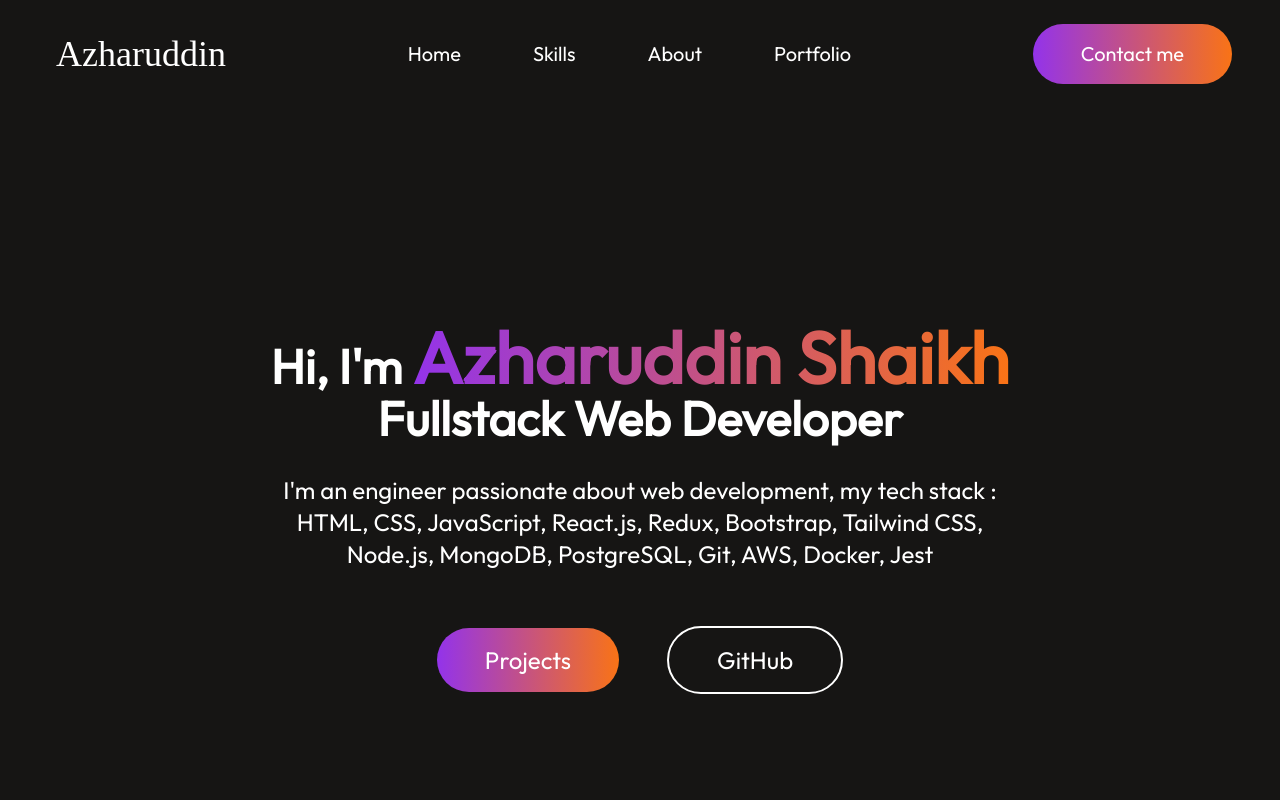
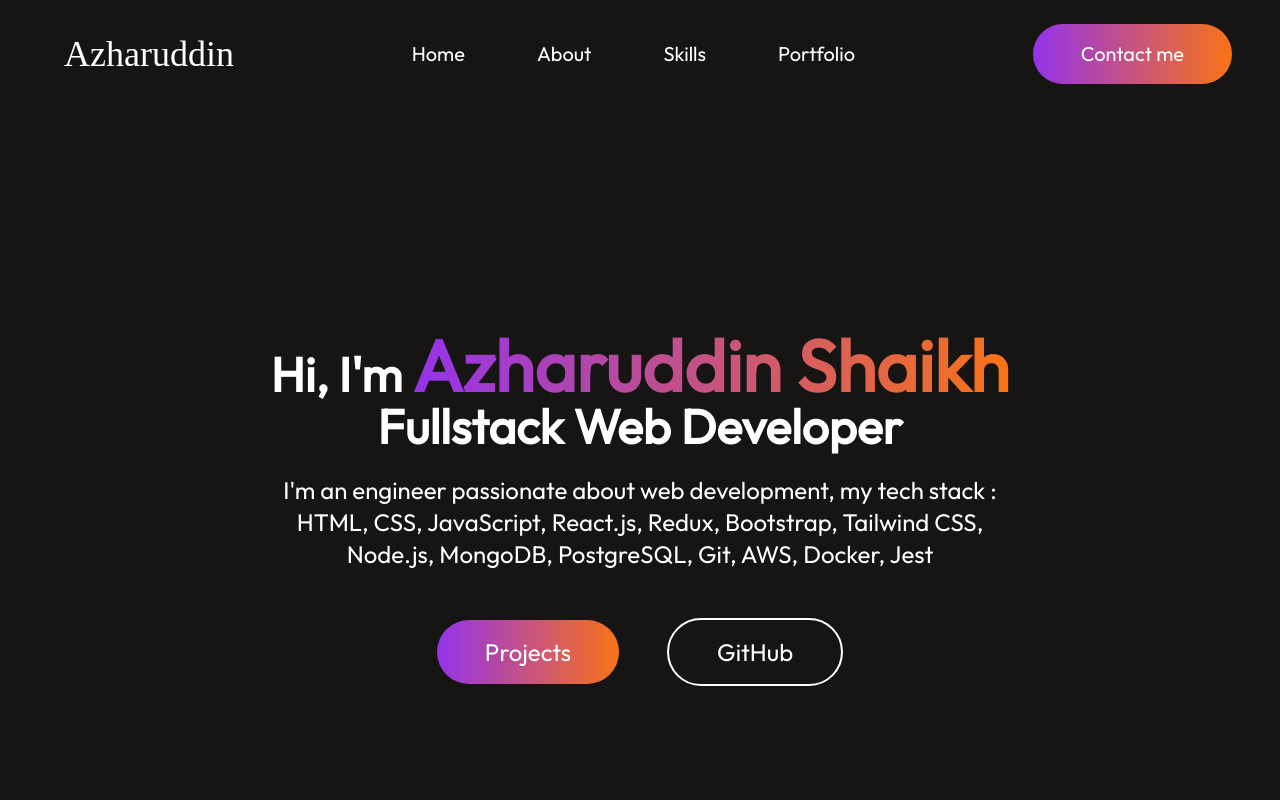
Before and after one commit to Azharuddin-Sk/portfolio, a React (Vite) app: page / in a window 1280 px wide. Shown: the top 800 px of the page. Built offline with nearby package versions, Linux system fonts and the light colour scheme; a web font is replaced by a local one.

Commit message:
updated portfolio3

```diff
--- a/src/components/Home.jsx
+++ b/src/components/Home.jsx
@@ -5,7 +5,7 @@ function Home() {
   return (
     <div
       name="home"
-      className="h-screen flex flex-col items-center justify-center gap-8 text-white"
+      className="h-screen flex flex-col items-center justify-center gap-6 text-white"
     >
       <h1 className="sm:w-3/4 text-center text-2xl font-bold md:text-5xl animate-slidein opacity-0 [--slidein-delay:500ms] ...">
         Hi, I'm{" "}
--- a/src/components/NavBar.jsx
+++ b/src/components/NavBar.jsx
@@ -12,11 +12,11 @@ function NavBar() {
     },
     {
       id: 2,
-      link: "skills",
+      link: "about",
     },
     {
       id: 3,
-      link: "about",
+      link: "skills",
     },
     {
       id: 4,
@@ -26,14 +26,14 @@ function NavBar() {
   return (
     <div className="flex justify-between items-center sm:mx-12 my-6 text-white">
       <div>
-        <h2 className="text-4xl font-signature ml-2">Azharuddin</h2>
+        <h2 className="text-4xl font-signature ml-4">Azharuddin</h2>
       </div>
 
       <ul className="hidden md:flex items-center gap-10 text-xl">
         {links.map(({ id, link }) => (
           <li
             key={id}
-            className="px-4 cursor-pointer capitalize font-medium text-white hover:scale-105 duration-200"
+            className="px-4 cursor-pointer capitalize font-medium text-white hover:scale-110 duration-200"
           >
             <Link to={link} smooth duration={500}>
               {link}
@@ -41,7 +41,7 @@ function NavBar() {
           </li>
         ))}
       </ul>
-      <div className="relative px-12 py-4 text-xl rounded-full cursor-pointer bg-gradient-to-r from-purple-600 to-orange-500 hover:scale-105 transition-all duration-300 hidden md:block">
+      <div className="relative px-12 py-4 text-xl rounded-full cursor-pointer bg-gradient-to-r from-purple-600 to-orange-500 hover:scale-110 transition-all duration-300 hidden md:block">
         Contact me
         <span className="absolute bg-purple-200 text-black text-sm font-semibold py-1 px-2 rounded opacity-0 hover:opacity-100 transition-opacity duration-300 -bottom-2 left-1/2 transform -translate-x-1/2">
           mohdazhar.313@gmail.com
@@ -50,15 +50,18 @@ function NavBar() {
 
       <div
         onClick={() => setNav(!nav)}
-        className="cursor-pointer px-1 z-10 text-gray-500 md:hidden"
+        className="cursor-pointer mr-4 z-10 text-gray-500 md:hidden"
       >
         {nav ? <FaTimes size={30} /> : <FaBars size={30} />}
       </div>
 
       {nav && (
-        <ul className="flex flex-col items-center absolute top-0 right-0 w-1/4 h-screen bg-gradient-to-b from-black to-gray-800 text-gray-500">
+        <ul className="flex flex-col absolute top-0 right-0 w-1/3 h-screen bg-gradient-to-b from-black to-gray-800 text-gray-500">
           {links.map(({ id, link }) => (
-            <li key={id} className="py-2 cursor-pointer capitalize text-xl">
+            <li
+              key={id}
+              className="mt-4 ml-2 cursor-pointer capitalize text-xl"
+            >
               <Link
                 onClick={() => setNav(!nav)}
                 to={link}
```
